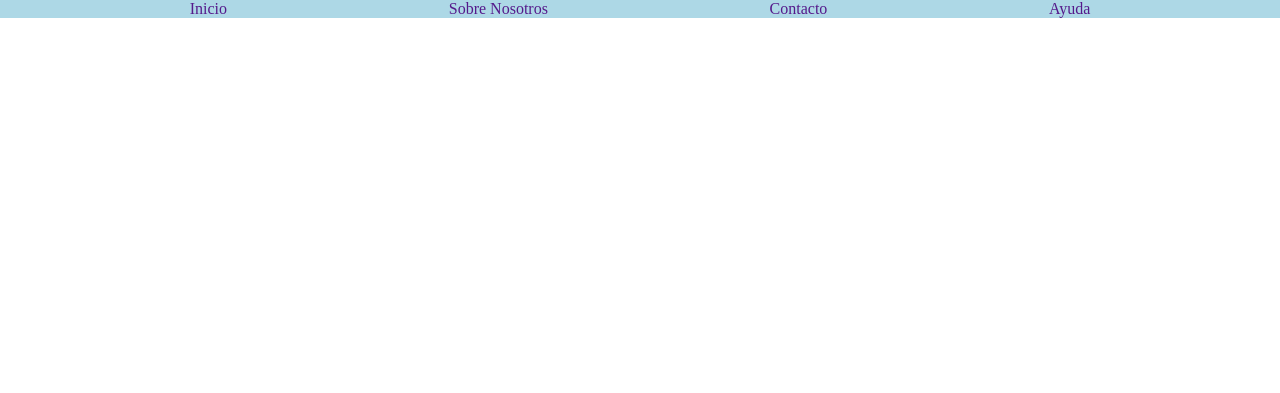
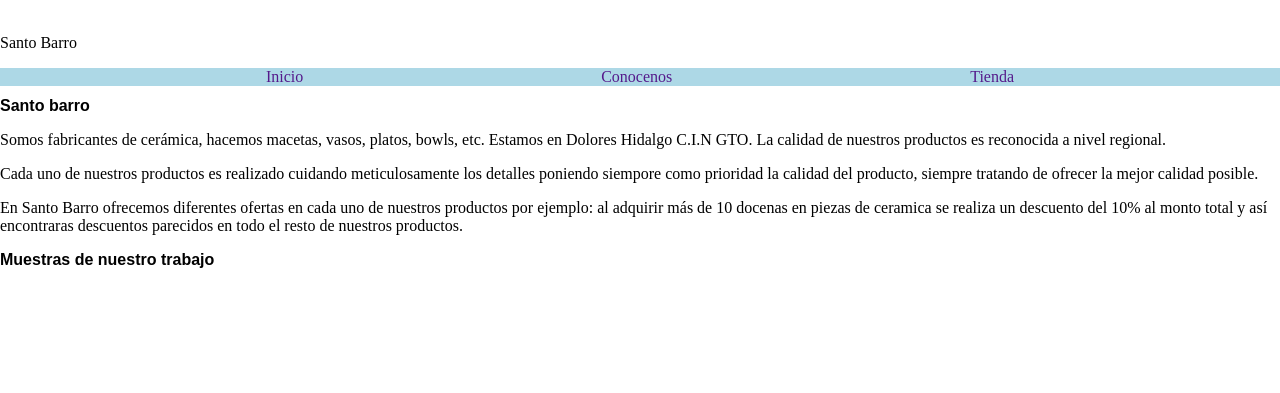
Before and after one commit to CesarAbraham0428/Learning-Sass, a plain HTML site: page index.html in a window 1280 px wide. Drawn offline with Linux system fonts and the light colour scheme.

Commit message:
Agregando nuevos archivos Sass y estructura de la página

```diff
--- a/index.html
+++ b/index.html
@@ -1,20 +1,55 @@
 <!DOCTYPE html>
 <html lang="es">
-<head>
-    <meta charset="UTF-8">
-    <meta name="viewport" content="width=device-width, initial-scale=1.0">
-    <link rel="stylesheet" href="./css/styles.css">
+  <head>
+    <meta charset="UTF-8" />
+    <meta name="viewport" content="width=device-width, initial-scale=1.0" />
+    <link rel="stylesheet" href="./css/styles.css" />
     <title>Aprendiendo Sass</title>
-</head>
-<body>
-    <header>
-        <nav class="navbar">
-            <a href="" class="link">Inicio</a>
-            <a href="" class="link">Sobre Nosotros</a>
-            <a href="" class="link">Contacto</a>
-            <a href="" class="link">Ayuda</a>
-        </nav>
+  </head>
+  <body>
+    <header class="header">
+      <img src="header__img" alt="">
+      <p class="header__p">Santo Barro</p>
+      <nav class="header__nav navbar">
+        <a href="" class="navbar__a">Inicio</a>
+        <a href="" class="navbar__a">Conocenos</a>
+        <a href="" class="navbar__a">Tienda</a>
+      </nav>
+      <main>
+        <h1>Santo barro</h1>
+
+        <p>
+          Somos fabricantes de cerámica, hacemos macetas, vasos, platos, bowls,
+          etc. Estamos en Dolores Hidalgo C.I.N GTO. La calidad de nuestros
+          productos es reconocida a nivel regional.
+        </p>
+
+        <p>
+          Cada uno de nuestros productos es realizado cuidando meticulosamente
+          los detalles poniendo siempore como prioridad la calidad del producto,
+          siempre tratando de ofrecer la mejor calidad posible.
+        </p>
+
+        <p>
+          En Santo Barro ofrecemos diferentes ofertas en cada uno de nuestros
+          productos por ejemplo: al adquirir más de 10 docenas en piezas de
+          ceramica se realiza un descuento del 10% al monto total y así
+          encontraras descuentos parecidos en todo el resto de nuestros
+          productos.
+        </p>
+
+        <h2>Muestras de nuestro trabajo</h2>
+
+        <section class="section">
+          <div class="shows"><img src="" alt="" /></div>
+          <div class="shows"><img src="" alt="" /></div>
+          <div class="shows"><img src="" alt="" /></div>
+          <div class="shows"><img src="" alt="" /></div>
+          <div class="shows"><img src="" alt="" /></div>
+          <div class="shows"><img src="" alt="" /></div>
+        </section>
+      </main>
     </header>
     <h1></h1>
-</body>
+  </body>
 </html>
--- /dev/null
+++ b/sass/_base.scss
@@ -0,0 +1,29 @@
+*{
+    box-sizing: border-box;
+}
+
+body{
+    margin: 0;
+    overflow: hidden;
+}
+img{
+    max-width: 100%;
+    width: 100%;
+}
+
+h1,
+h2,
+h3,
+h4{
+
+    font-size: 1em;
+    font-family: Arial, Helvetica, sans-serif,arial;
+}
+
+a{
+    text-decoration: none;
+}
+
+li{
+    list-style: none;
+}
--- /dev/null
+++ b/sass/_nav.scss
@@ -0,0 +1,22 @@
+$color-primario: #f0f0f0;
+$color-primario-hover: #342375;
+
+.navbar{
+    position: sticky;
+    top: 0;
+    display: flex;
+
+    justify-content: space-between;
+    align-items: center;
+
+    padding: 0.5rem 5rem;
+    background-color: #342305;
+
+    &__a{
+        color:$color-primario;
+
+        &:hover{
+            color: $color-primario-hover;
+        }
+    }
+}
```
Also changed, not shown: 1 other file.
